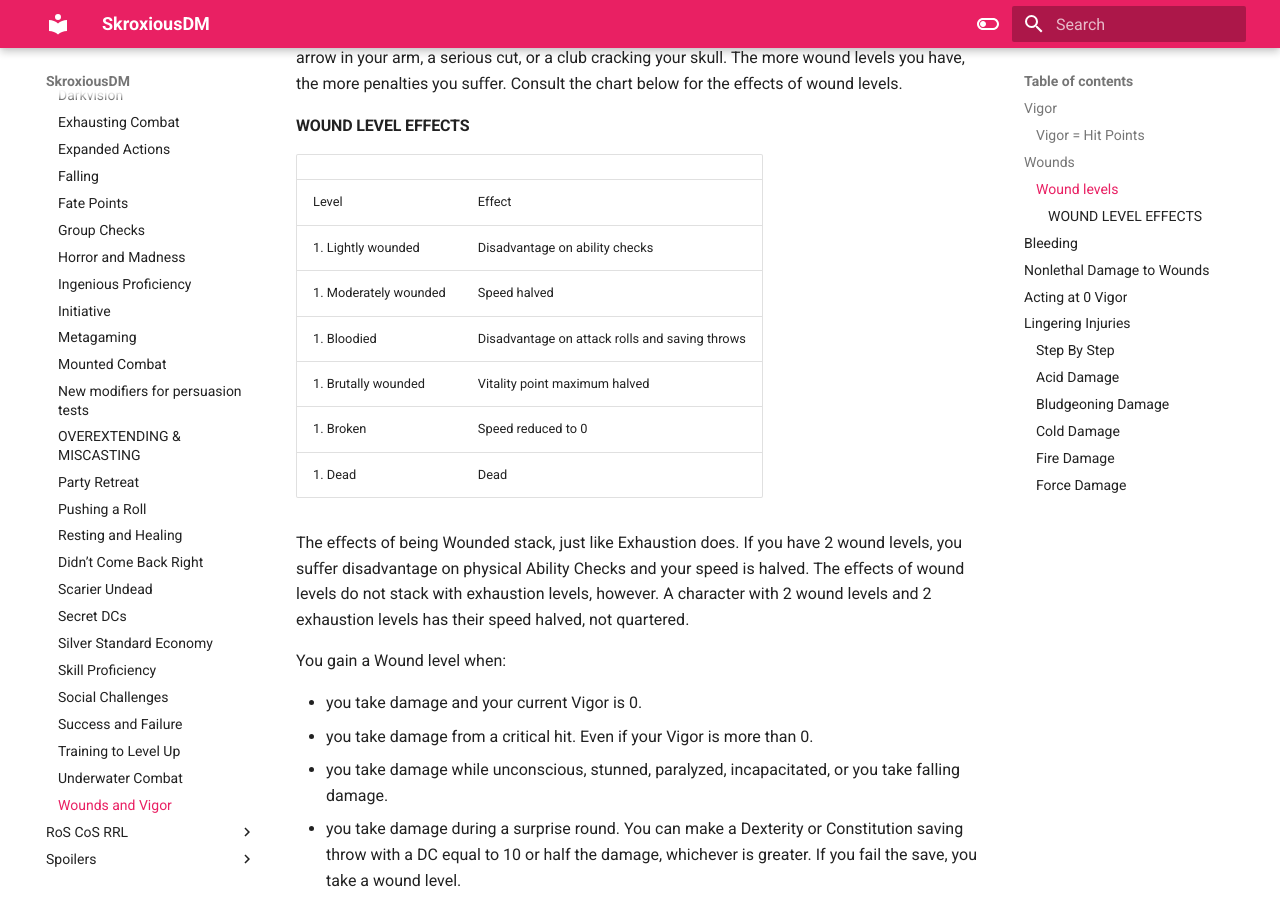
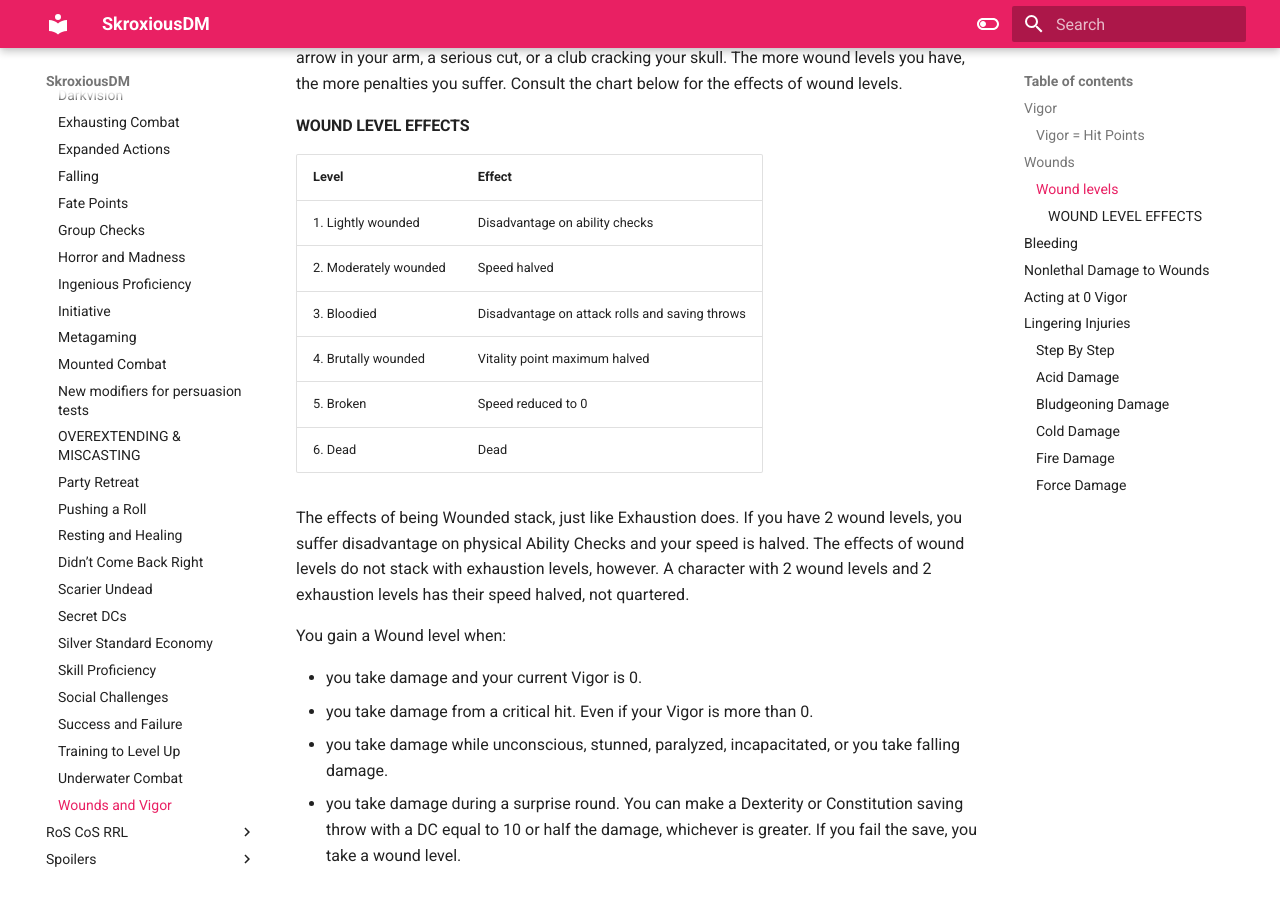
Before and after one commit to SkroxiousDM/SkroxiousDM, an MkDocs documentation site: the page built from docs/7.House_rules/Wounds_and_Vigor.md, in a window 1280 px wide and 900 px high, scrolled down 543 px. Built offline with MkDocs 1.6.1 and Material for MkDocs 9.7.7, drawn with Linux system fonts in a browser that asks for light colours.

Commit message:
vault backup: 2023-10-29 19:28:44

```diff
--- a/docs/7.House_rules/Wounds_and_Vigor.md
+++ b/docs/7.House_rules/Wounds_and_Vigor.md
@@ -13,15 +13,14 @@ The ﬁrst time you fall to 0 vigor points, you become Wounded. There are six le
 
 #### WOUND LEVEL EFFECTS
 
-|   |   |
+|Level|Effect|
 |---|---|
-|Level|Effect|
 |1. Lightly wounded|Disadvantage on ability checks|
-|1. Moderately wounded|Speed halved|
-|1. Bloodied|Disadvantage on attack rolls and saving throws|
-|1. Brutally wounded|Vitality point maximum halved|
-|1. Broken|Speed reduced to 0|
-|1. Dead|Dead|
+|2. Moderately wounded|Speed halved|
+|3. Bloodied|Disadvantage on attack rolls and saving throws|
+|4. Brutally wounded|Vitality point maximum halved|
+|5. Broken|Speed reduced to 0|
+|6. Dead|Dead|
 
 The eﬀects of being Wounded stack, just like Exhaustion does. If you have 2 wound levels, you suﬀer disadvantage on physical Ability Checks and your speed is halved. The eﬀects of wound levels do not stack with exhaustion levels, however. A character with 2 wound levels and 2 exhaustion levels has their speed halved, not quartered.
 
```
